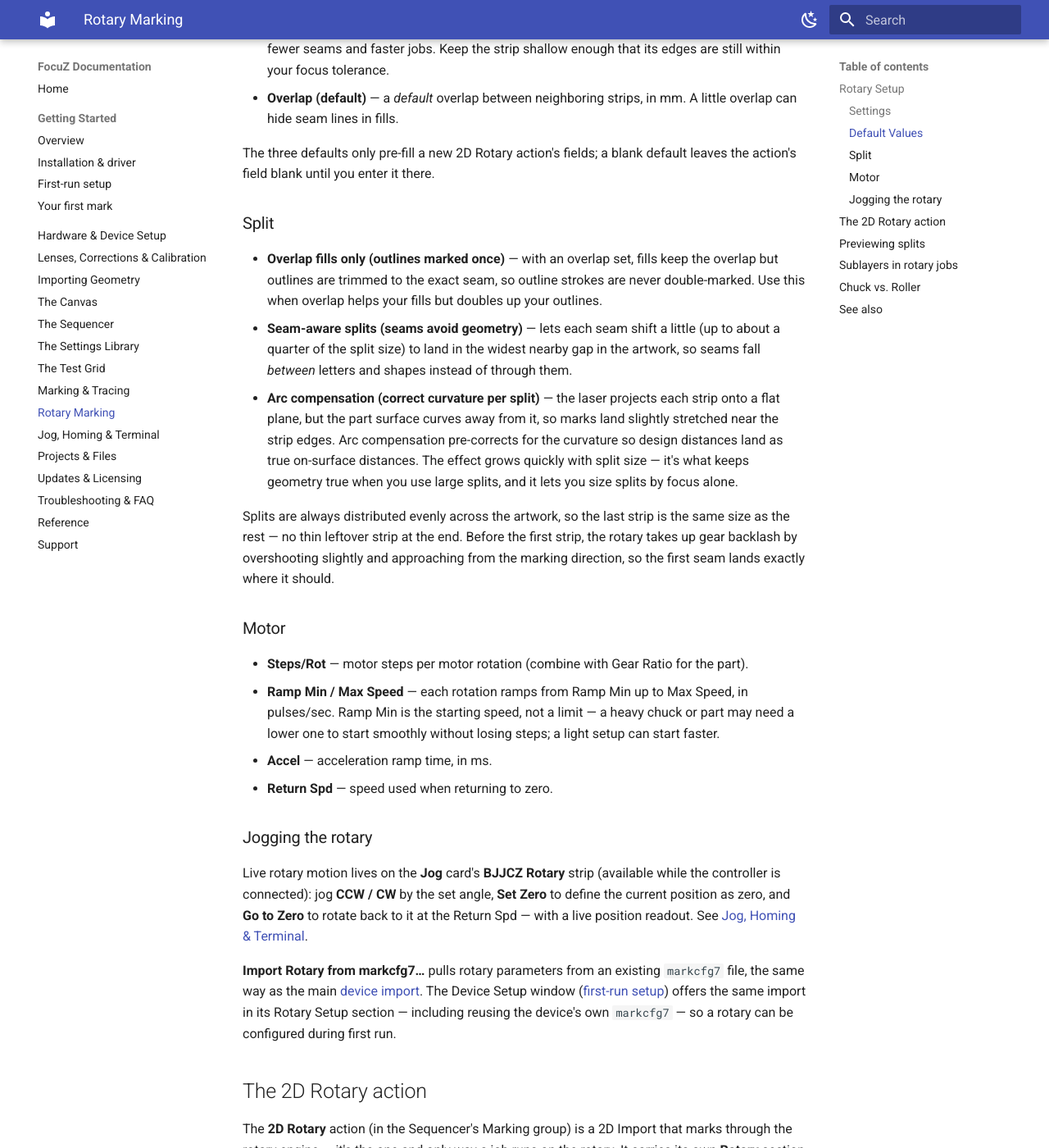
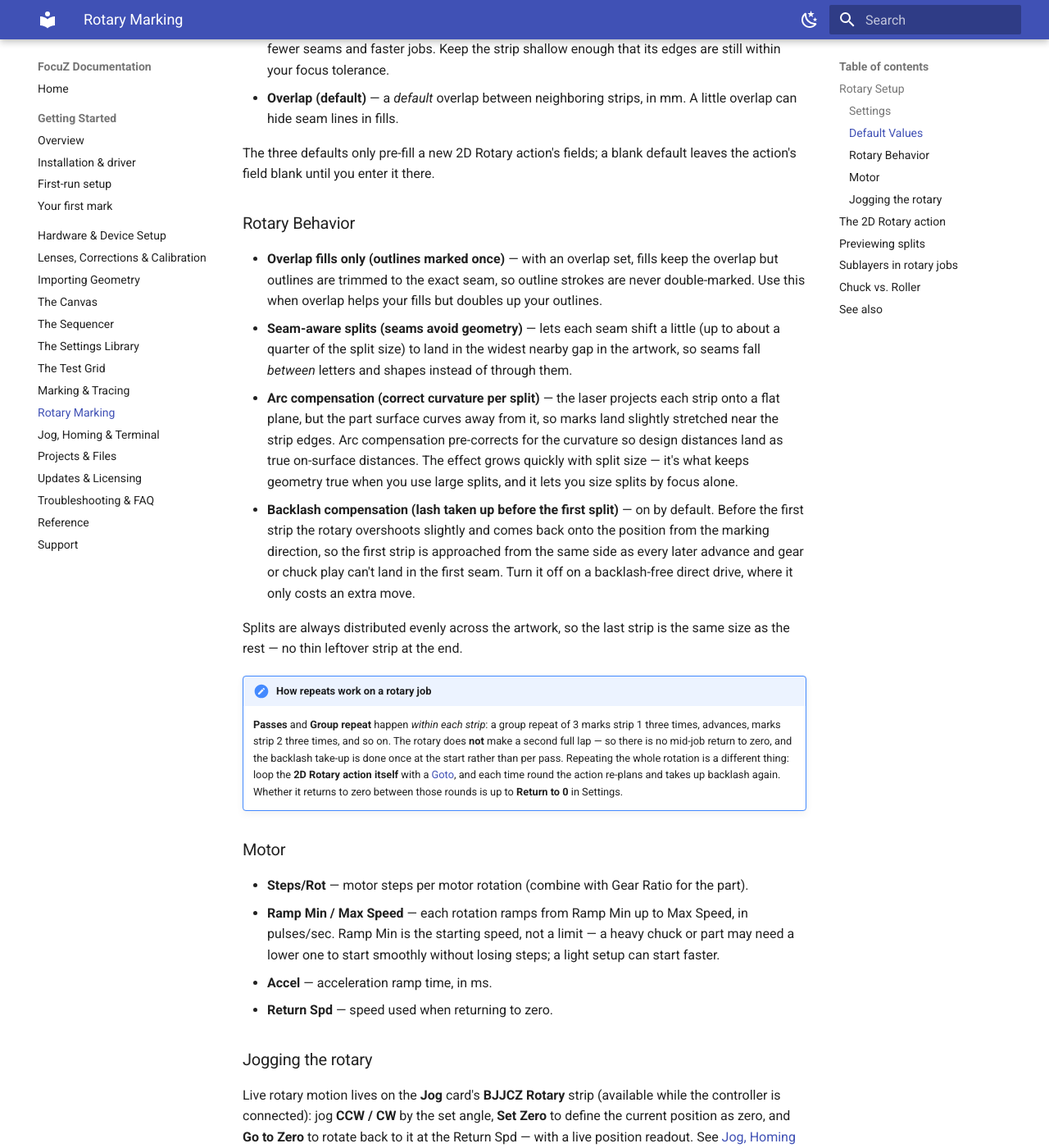
Before and after one commit to Lokahi-Shop/focuz-docs, an MkDocs documentation site: the page built from docs/rotary.md, in a window 1280 px wide and 1400 px high, scrolled down 1436 px. Shown: the whole window at 82% size. Built offline with MkDocs 1.6.1 and Material for MkDocs 9.7.7, drawn with Linux system fonts in a browser that asks for light colours.

Commit message:
docs: Rotary Behavior section + optional backlash compensation
Renames the Split section, documents the new backlash toggle, and explains
that repeats nest inside each strip rather than re-lapping the part.

Co-Authored-By: Claude Opus 5 (1M context) <noreply@anthropic.com>

```diff
--- a/docs/rotary.md
+++ b/docs/rotary.md
@@ -45,7 +45,7 @@ on or off app-wide. The rotary hardware itself (motor, mode, axis) is configured
 The three defaults only pre-fill a new 2D Rotary action's fields; a blank default leaves the
 action's field blank until you enter it there.
 
-### Split
+### Rotary Behavior
 - **Overlap fills only (outlines marked once)** — with an overlap set, fills keep the overlap
   but outlines are trimmed to the exact seam, so outline strokes are never double-marked. Use
   this when overlap helps your fills but doubles up your outlines.
@@ -57,11 +57,23 @@ action's field blank until you enter it there.
   the strip edges. Arc compensation pre-corrects for the curvature so design distances land as
   true on-surface distances. The effect grows quickly with split size — it's what keeps
   geometry true when you use large splits, and it lets you size splits by focus alone.
+- **Backlash compensation (lash taken up before the first split)** — on by default. Before the
+  first strip the rotary overshoots slightly and comes back onto the position from the marking
+  direction, so the first strip is approached from the same side as every later advance and gear
+  or chuck play can't land in the first seam. Turn it off on a backlash-free direct drive, where
+  it only costs an extra move.
 
 Splits are always distributed evenly across the artwork, so the last strip is the same size as
-the rest — no thin leftover strip at the end. Before the first strip, the rotary takes up gear
-backlash by overshooting slightly and approaching from the marking direction, so the first seam
-lands exactly where it should.
+the rest — no thin leftover strip at the end.
+
+!!! note "How repeats work on a rotary job"
+    **Passes** and **Group repeat** happen *within each strip*: a group repeat of 3 marks strip 1
+    three times, advances, marks strip 2 three times, and so on. The rotary does **not** make a
+    second full lap — so there is no mid-job return to zero, and the backlash take-up is done once
+    at the start rather than per pass. Repeating the whole rotation is a different thing: loop the
+    **2D Rotary action itself** with a [Goto](sequencer.md#action-types), and each time round the
+    action re-plans and takes up backlash again. Whether it returns to zero between those rounds
+    is up to **Return to 0** in Settings.
 
 ### Motor
 
```
